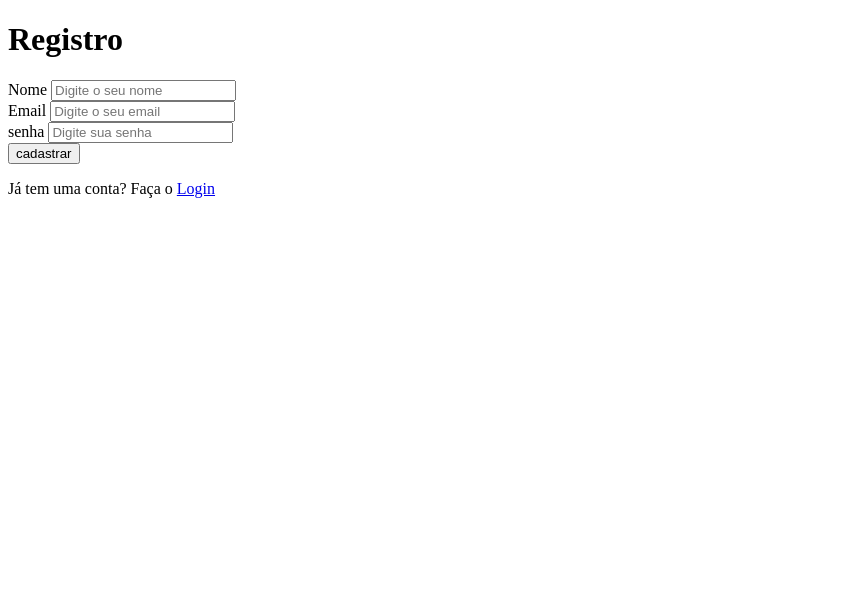
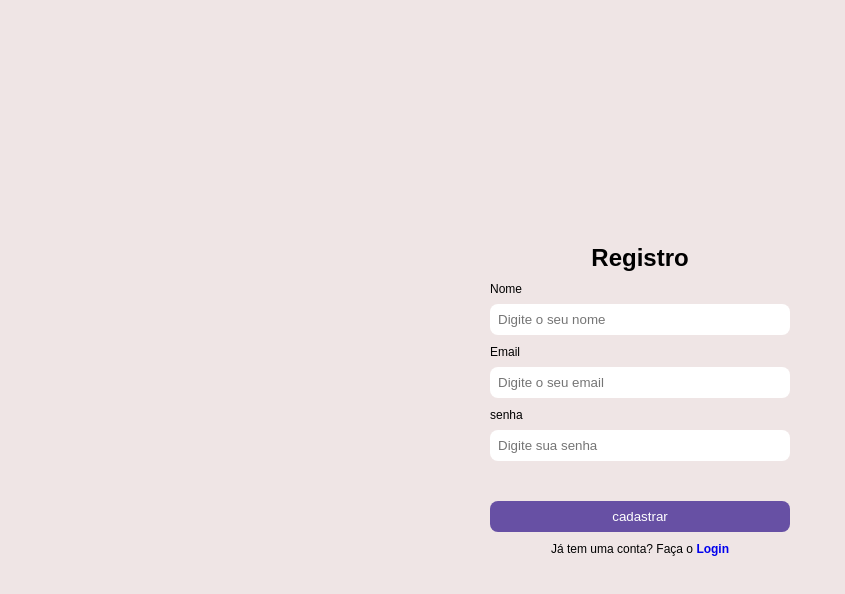
Before and after one commit to Duda206/lista-de-tarefas, a plain HTML site: page registro.html in a window 1280 px wide. Shown: the whole page, without its empty margins (0-845 px from the left). Drawn offline with Linux system fonts and the light colour scheme.

Commit message:
feito estilização das paginas login e registro

```diff
--- a/registro.html
+++ b/registro.html
@@ -5,30 +5,36 @@
     <meta name="viewport" content="width=device-width, initial-scale=1.0">
     <title>Registro - Lista de Tarefas</title>
     <link rel="stylesheet" href="./styles/registro.css">
+    <link rel="stylesheet" href="./styles/globals.css">
+    <link rel="preconnect" href="https://fonts.googleapis.com">
 </head>
 <body>
-    <div>
+    <div class="container">
+
+        <div class="content">
             <h1>Registro</h1>
-        <form>
-            <div>
+            <form class="form">
+
+                <div class="input-group">
                     <label for="nome">Nome</label>
                     <input id="nome" type="text" placeholder="Digite o seu nome"/>
                 </div>
 
-            <div>
+                <div class="input-group">
                     <label for="email">Email</label>
                     <input id="email" type="email" placeholder="Digite o seu email"/>
                 </div>
 
 
-            <div>
+                <div class="input-group">
                     <label for="password">senha</label>
                     <input id="password" type="password" placeholder="Digite sua senha" />
                 </div>
             </form>
 
-        <button>cadastrar</button>
+            <button class="button">cadastrar</button>
             <p>Já tem uma conta? Faça o <a href="/login.html">Login</a></p>
+        </div>
 
     </div>
 
--- /dev/null
+++ b/styles/globals.css
@@ -0,0 +1,62 @@
+* {
+    margin:0;
+    padding:0;
+    box-sizing: border-box;
+}
+
+body {
+    background-color: #EFE5E5;
+    font-family: "Montserrat", sans-serif;
+}
+
+a {
+    text-decoration: none;
+    font-weight: 700;
+}
+
+h1 {
+    font-size: 24px;
+}
+
+label, p {
+    font-size: 12px;
+}
+
+.container {
+    display: flex;
+    flex-direction: column;
+    align-items: center;
+    justify-content: center;
+
+    height: 100vh;
+}
+
+.content {
+    display: flex;
+    flex-direction: column;
+    align-items: center;
+}
+
+.input-group {
+    display: flex;
+    flex-direction: column;
+    gap: 8px;
+    margin-bottom: 10px;
+}
+
+.input-group input {
+    border-radius: 8px;
+    padding: 8px;
+    border: none;
+}
+
+.button {
+    width: 100%;
+    background-color: #6750A4;
+    border: none;
+    border-radius: 8px;
+    padding: 8px;
+    color: #fff;
+    margin-bottom: 10px;
+    cursor: pointer;
+}
--- a/styles/login.css
+++ b/styles/login.css
@@ -0,0 +1,11 @@
+.content {
+    width: 300px;
+}
+
+.content h1 {
+    margin-bottom: 10px;
+}
+.form {
+    width: 100%;
+    margin-bottom: 30px;
+}
--- a/styles/registro.css
+++ b/styles/registro.css
@@ -0,0 +1,11 @@
+.content {
+    width: 300px;
+}
+
+.content h1 {
+    margin-bottom: 10px;
+}
+.form {
+    width: 100%;
+    margin-bottom: 30px;
+}
```
Also changed, not shown: index.html (+3 -0 lines), login.html (+11 -6 lines). Lines whose indentation alone changed are shown as unchanged.
